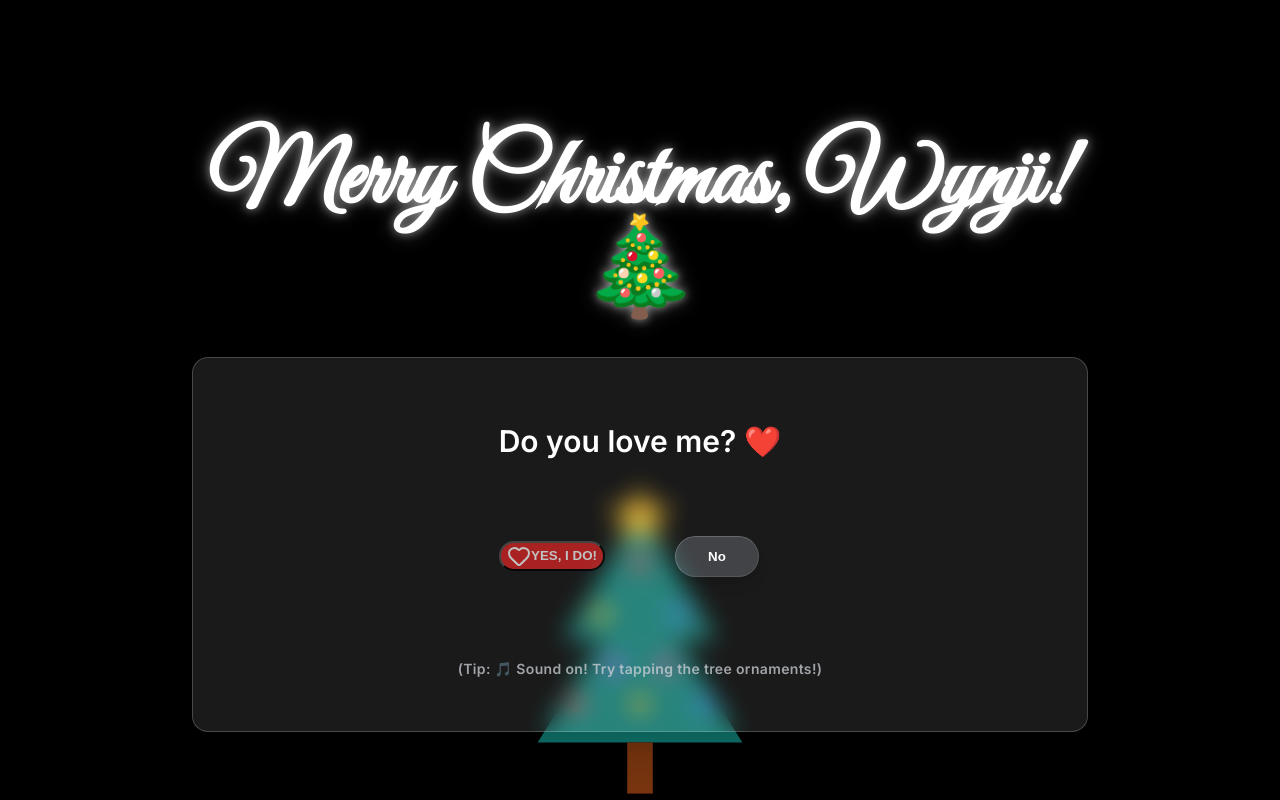
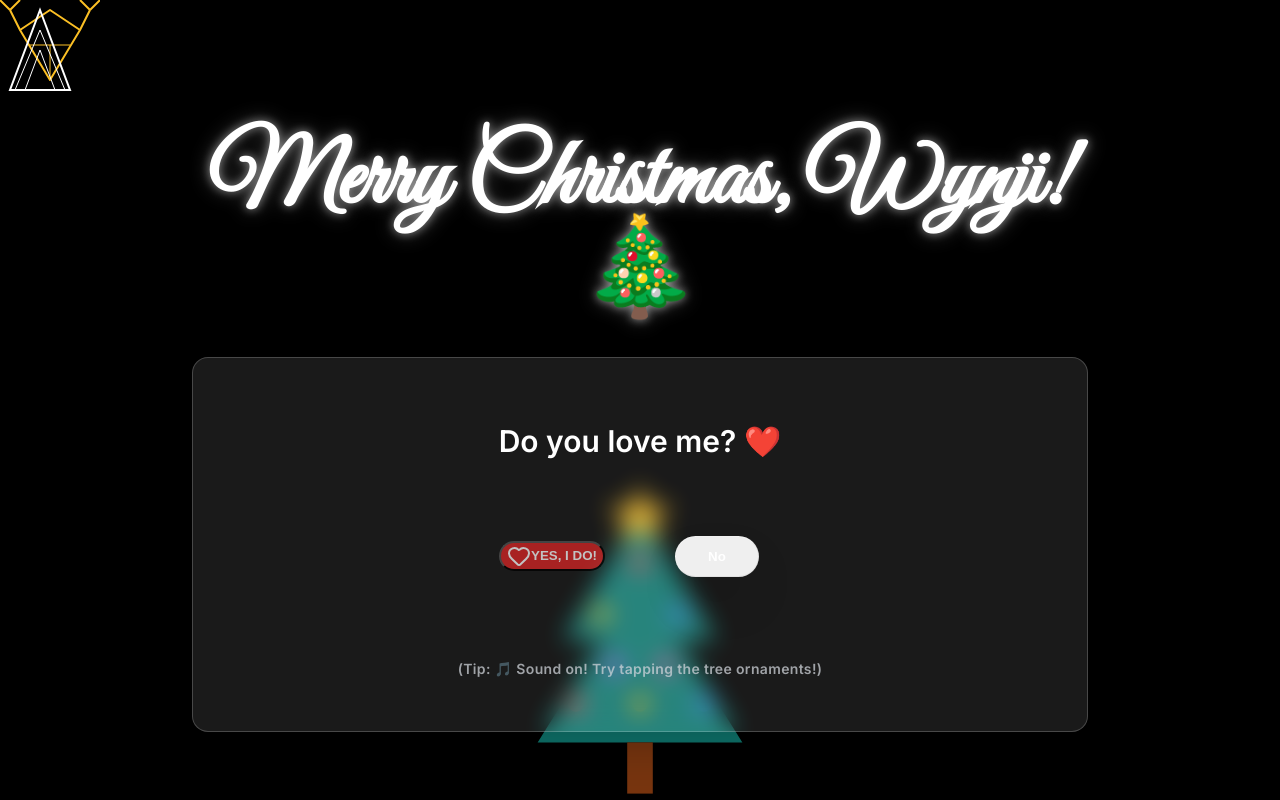
Before and after one commit to benben000000/merrychristmaswynji, a React (Vite) app: page / in a window 1280 px wide. Built offline with nearby package versions, Linux system fonts and the light colour scheme.

Commit message:
Update site content (V2)

```diff
--- a/src/App.tsx
+++ b/src/App.tsx
@@ -7,6 +7,7 @@ import { MusicPlayer } from './components/MusicPlayer';
 import { ChristmasTree } from './components/ChristmasTree';
 import { DancingSurprise } from './components/DancingSurprise';
 import { Snow } from './components/Snow';
+import { Decorations } from './components/Decorations';
 import { motion, AnimatePresence } from 'framer-motion';
 
 function App() {
@@ -35,6 +36,9 @@ function App() {
     >
       <Background />
       <MusicPlayer start={started} />
+
+      {/* Decorations Layer */}
+      <Decorations />
 
       {/* Snow Effect */}
       <Snow piling={celebrating} />
--- /dev/null
+++ b/src/components/Decorations.tsx
@@ -0,0 +1,42 @@
+import React from 'react';
+
+export const Decorations: React.FC = () => {
+    return (
+        <div className="fixed inset-0 pointer-events-none z-10 overflow-hidden">
+            {/* Border Sashes */}
+            <div className="absolute inset-4 border-[4px] border-gold-400/30 rounded-3xl" />
+            <div className="absolute inset-6 border-[2px] border-red-500/20 rounded-2xl" />
+
+            {/* Top Left: Geometric Rudolph */}
+            <div className="absolute top-8 left-8 opacity-20">
+                <svg width="100" height="100" viewBox="0 0 100 100" fill="none" stroke="currentColor" className="text-gold-400">
+                    <path d="M20,30 L50,80 L80,30 L50,10 Z" strokeWidth="2" strokeLinejoin="round" />
+                    <path d="M20,30 L10,10 M80,30 L90,10" strokeWidth="2" strokeLinejoin="round" />
+                    <path d="M30,45 L70,45" strokeWidth="1" />
+                    <path d="M50,80 L50,45" strokeWidth="1" />
+                    {/* Antlers */}
+                    <path d="M10,10 L0,0 M90,10 L100,0 M10,10 L20,0 M90,10 L80,0" strokeWidth="2" />
+                </svg>
+            </div>
+
+            {/* Top Right: Hanging Ornaments */}
+            <div className="absolute top-0 right-12 flex gap-4">
+                <div className="w-[2px] h-20 bg-gray-500/30 relative">
+                    <div className="absolute -bottom-4 -left-3 w-8 h-8 rounded-full border border-red-500/50 bg-red-500/10" />
+                </div>
+                <div className="w-[2px] h-32 bg-gray-500/30 relative">
+                    <div className="absolute -bottom-5 -left-4 w-10 h-10 rounded-full border border-gold-400/50 bg-gold-400/10" />
+                </div>
+            </div>
+
+            {/* Bottom Right: Geometric Tree */}
+            <div className="absolute bottom-8 right-8 opacity-20">
+                <svg width="80" height="100" viewBox="0 0 80 100" fill="none" stroke="currentColor" className="text-green-500/50">
+                    <path d="M40,10 L10,90 L70,90 Z" strokeWidth="2" />
+                    <path d="M40,30 L15,90 M40,30 L65,90" strokeWidth="1" />
+                    <path d="M40,50 L25,90 M40,50 L55,90" strokeWidth="1" />
+                </svg>
+            </div>
+        </div>
+    );
+};
--- a/src/components/RunawayButton.tsx
+++ b/src/components/RunawayButton.tsx
@@ -15,9 +15,25 @@ export const RunawayButton: React.FC<RunawayButtonProps> = ({ onAttemptClick })
         "I'm fast!", "Catch me!", "Too slow!", "Nice try!", "Nope!", "Really?"
     ];
 
-    const moveButton = () => {
-        const randomX = Math.random() * (window.innerWidth - 200) - (window.innerWidth / 2 - 100);
-        const randomY = Math.random() * (window.innerHeight - 200) - (window.innerHeight / 2 - 100);
+    const [buttonStyle, setButtonStyle] = useState<any>({ position: 'absolute' });
+
+    const moveButton = (e: any) => {
+        // Switch to fixed positioning on first interaction to allow full screen roaming
+        // but strictly bounded.
+
+        // Safety margins
+        const padding = 100;
+        const maxWidth = window.innerWidth - padding * 2;
+        const maxHeight = window.innerHeight - padding * 2;
+
+        const randomX = Math.random() * maxWidth + padding;
+        const randomY = Math.random() * maxHeight + padding;
+
+        setButtonStyle({
+            position: 'fixed',
+            left: 0,
+            top: 0
+        });
 
         setPosition({ x: randomX, y: randomY });
         setText(phrases[Math.floor(Math.random() * phrases.length)]);
@@ -27,11 +43,11 @@ export const RunawayButton: React.FC<RunawayButtonProps> = ({ onAttemptClick })
     return (
         <motion.button
             animate={{ x: position.x, y: position.y }}
-            transition={{ type: "spring", stiffness: 300, damping: 20 }}
+            transition={{ type: "spring", stiffness: 400, damping: 25 }}
             onHoverStart={moveButton}
-            onTouchStart={moveButton} // For mobile
-            onClick={moveButton}      // Backup if they somehow click it
-            className="absolute px-8 py-3 bg-gray-400/30 backdrop-blur-sm text-white font-semibold rounded-full border border-white/20 hover:bg-red-500/50 transition-colors shadow-lg active:animate-shake"
+            onTouchStart={moveButton}
+            style={buttonStyle}
+            className="px-8 py-3 bg-gray-600/50 backdrop-blur-md text-white font-semibold rounded-full border border-white/20 hover:bg-red-500/50 transition-colors shadow-2xl z-40"
         >
             {text}
         </motion.button>
--- a/src/components/Snow.tsx
+++ b/src/components/Snow.tsx
@@ -9,7 +9,7 @@ export const Snow: React.FC<{ piling: boolean }> = ({ piling }) => {
     })));
 
     return (
-        <div className="fixed inset-0 pointer-events-none -z-10 overflow-hidden">
+        <div className="fixed inset-0 pointer-events-none z-0 overflow-hidden">
             {/* Falling Flakes */}
             {flakes.map((flake) => (
                 <div
```
Also changed, not shown: 3 other files (tests, documents, lock files or other folders).
